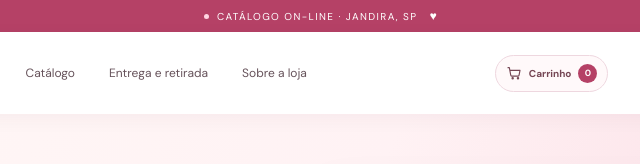
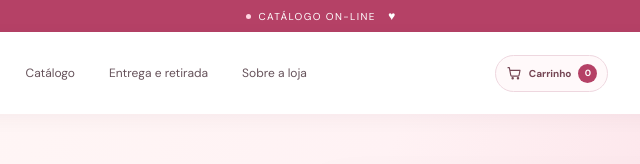
Before and after one commit to gabmali/site-de-vendas-, a plain HTML site: page index.html in a window 1280 px wide. Shown: the top 164 px of the page, 319-959 px from the left. Drawn offline with nearby package versions, Linux system fonts and the light colour scheme; a web font is replaced by a local one.

Commit message:
Remove localização da faixa do catálogo

```diff
--- a/index.html
+++ b/index.html
@@ -13,7 +13,7 @@
     <script src="app.js" defer></script>
   </head>
   <body>
-    <div class="announcement"><span class="announcement-dot"></span> Catálogo on-line · Jandira, SP <span class="announcement-heart">♥</span></div>
+    <div class="announcement"><span class="announcement-dot"></span> Catálogo on-line <span class="announcement-heart">♥</span></div>
 
     <header class="site-header">
       <a class="brand" href="#inicio" aria-label="Clarysse Makes, início">
```
